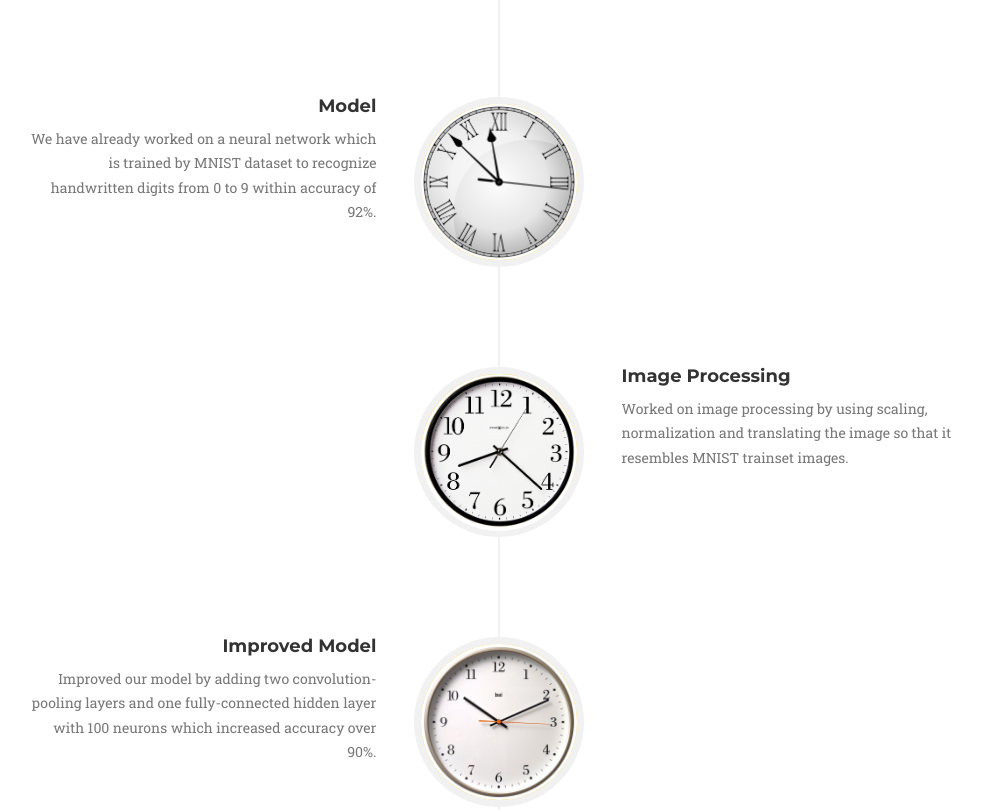
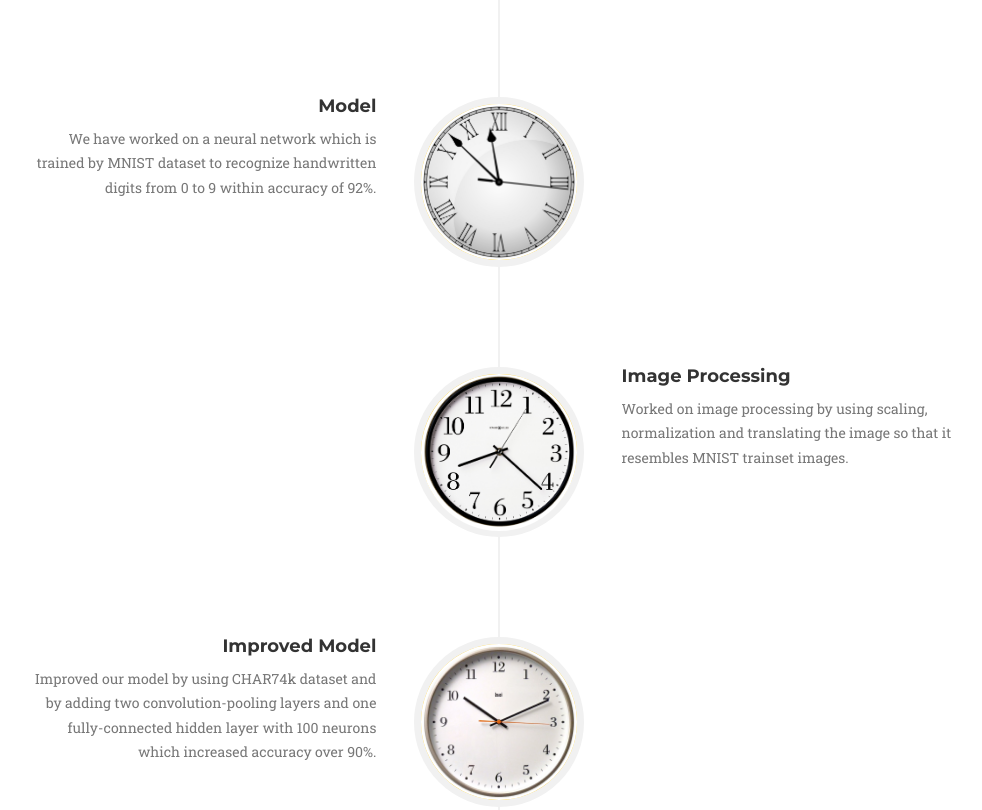
Before and after one commit to ChaitanyaDhawan/pritesh1996.github.io, a plain HTML site: page index.html in a window 1280 px wide. Shown: the part 2088-2898 px from the top of the page, without its empty margins (141-1123 px from the left). Drawn offline with nearby package versions, Linux system fonts and the light colour scheme; a web font is replaced by a local one.

Commit message:
Update index.html

```diff
--- a/index.html
+++ b/index.html
@@ -194,7 +194,7 @@ We have also gone through basics of torch packages like nn and optim.
                                     <h4 class="subheading">Model</h4>
                                 </div>
                                 <div class="timeline-body">
-                                    <p class="text-muted">We have already worked on a neural network which is trained by MNIST dataset to recognize handwritten digits from 0 to 9 within accuracy of 92%.</p>
+                                    <p class="text-muted">We have worked on a neural network which is trained by MNIST dataset to recognize handwritten digits from 0 to 9 within accuracy of 92%.</p>
                                 </div>
                             </div>
                         </li>
@@ -221,7 +221,7 @@ the image so that it resembles MNIST trainset images.</p>
                                     <h4 class="subheading">Improved Model</h4>
                                     </div>
                                 <div class="timeline-body">
-                                    <p class="text-muted">Improved our model by adding two convolution-pooling layers and one fully-connected hidden layer with 100 neurons which increased accuracy over 90%.</p>
+                                    <p class="text-muted">Improved our model by using CHAR74k dataset and by adding two convolution-pooling layers and one fully-connected hidden layer with 100 neurons which increased accuracy over 90%.</p>
                                 </div>
                             </div>
                         </li>
```
